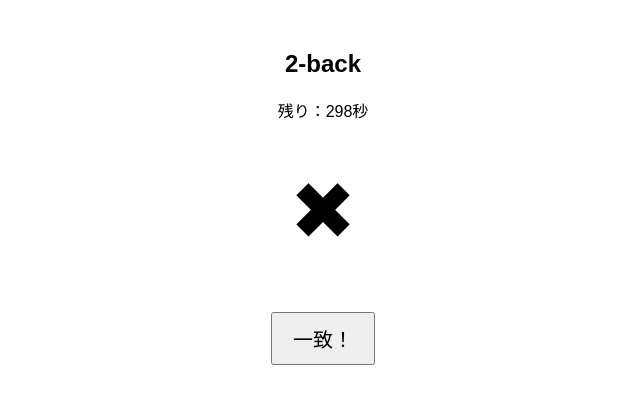
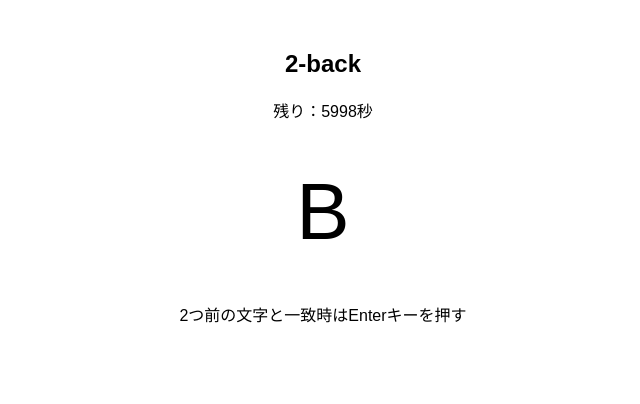
Before and after one commit to pana-dotcom/2-back_PC_10min, a plain HTML site: page index.html in a window 1280 px wide. Both pictures are taken after a click on the button "スタート". Shown: the whole page, without its empty margins (317-957 px from the left). Drawn offline with Linux system fonts and the light colour scheme.

Commit message:
Add files via upload

```diff
--- a/index.html
+++ b/index.html
@@ -21,11 +21,6 @@ body {
     line-height: 1;
 }
 
-button {
-    font-size: 20px;
-    padding: 10px 20px;
-    margin: 10px;
-}
 </style>
 </head>
 
@@ -36,9 +31,9 @@ button {
 <button id="startBtn">スタート</button>
 
 <div id="game" style="display:none;">
-    <div id="timer">残り：300秒</div>
+    <div id="timer">残り：6000秒</div>
     <div id="letter">✖</div>
-    <button onclick="response()">一致！</button>
+    <p>2つ前の文字と一致時はEnterキーを押す</p>
 </div>
 
 <script>
@@ -49,11 +44,14 @@ let responded = false;
 
 let baseLetters = ["B","F","K","H","M","Q","R","X"];
 
-let timeLimit = 300;
+let timeLimit = 6000;
 let timeLeft = timeLimit;
 let gameTimer;
 
 let isRunning = false;
+
+// ✅ Enter連打防止
+let keyLocked = false;
 
 let letterDuration = 500;
 let fixationDuration = 2000;
@@ -78,14 +76,7 @@ function startGame() {
     updateTimer();
 
     gameTimer = setInterval(countDown, 1000);
-
-    // ✅ 最初に×を2000ms表示してから開始
-    document.getElementById("letter").innerText = "✖";
-
-    setTimeout(() => {
-        if (!isRunning) return;
-        nextTrial();
-    }, fixationDuration);
+    nextTrial();
 }
 
 function countDown() {
@@ -118,7 +109,6 @@ function nextTrial() {
 
         if (!isRunning) return;
 
-        // 押していない場合のみ評価
         if (!responded) {
             evaluate(false);
         }
@@ -133,6 +123,23 @@ function nextTrial() {
     }, letterDuration);
 }
 
+// ✅ Enterキー入力
+document.addEventListener("keydown", (e) => {
+    if (e.key !== "Enter") return;
+
+    if (keyLocked) return;
+    keyLocked = true;
+
+    response();
+});
+
+document.addEventListener("keyup", (e) => {
+    if (e.key === "Enter") {
+        keyLocked = false;
+    }
+});
+
+// ✅ 反応処理
 function response() {
     if (!isRunning) return;
     if (responded) return;
```
